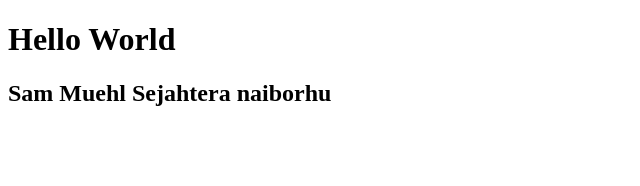
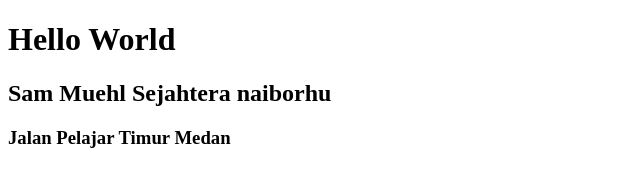
Before and after one commit to samsena2408/belajargitt, a plain HTML site: page index.html in a window 1280 px wide. Shown: the whole page, without its empty margins (0-640 px from the left). Drawn offline with Linux system fonts and the light colour scheme.

Commit message:
Menambahkan Alamat

```diff
--- a/index.html
+++ b/index.html
@@ -8,5 +8,6 @@
 <body>
     <h1> Hello World </h1>
     <h2>Sam Muehl Sejahtera naiborhu</h2>
+    <h3> Jalan Pelajar Timur Medan </h3>
 </body>
 </html>
```
